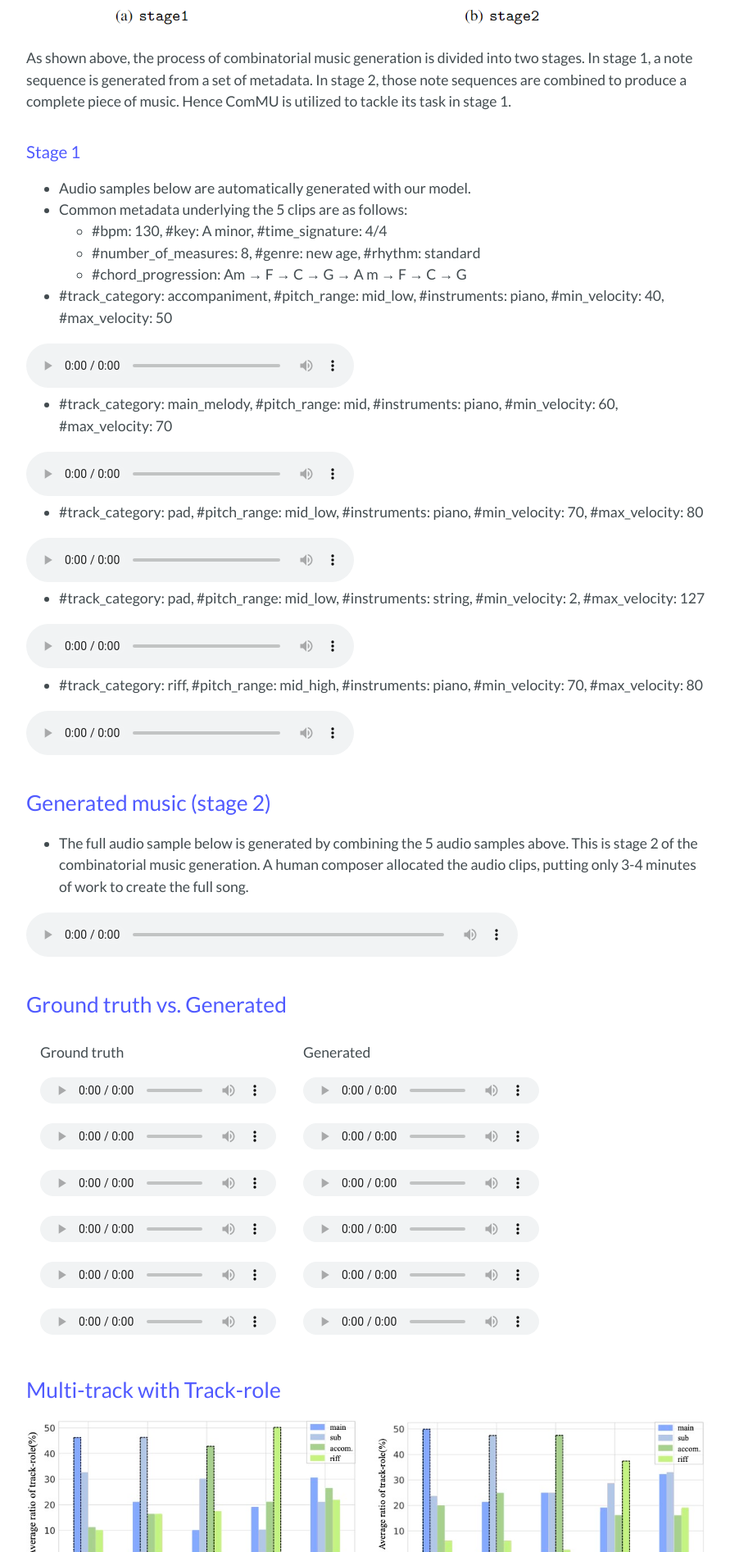
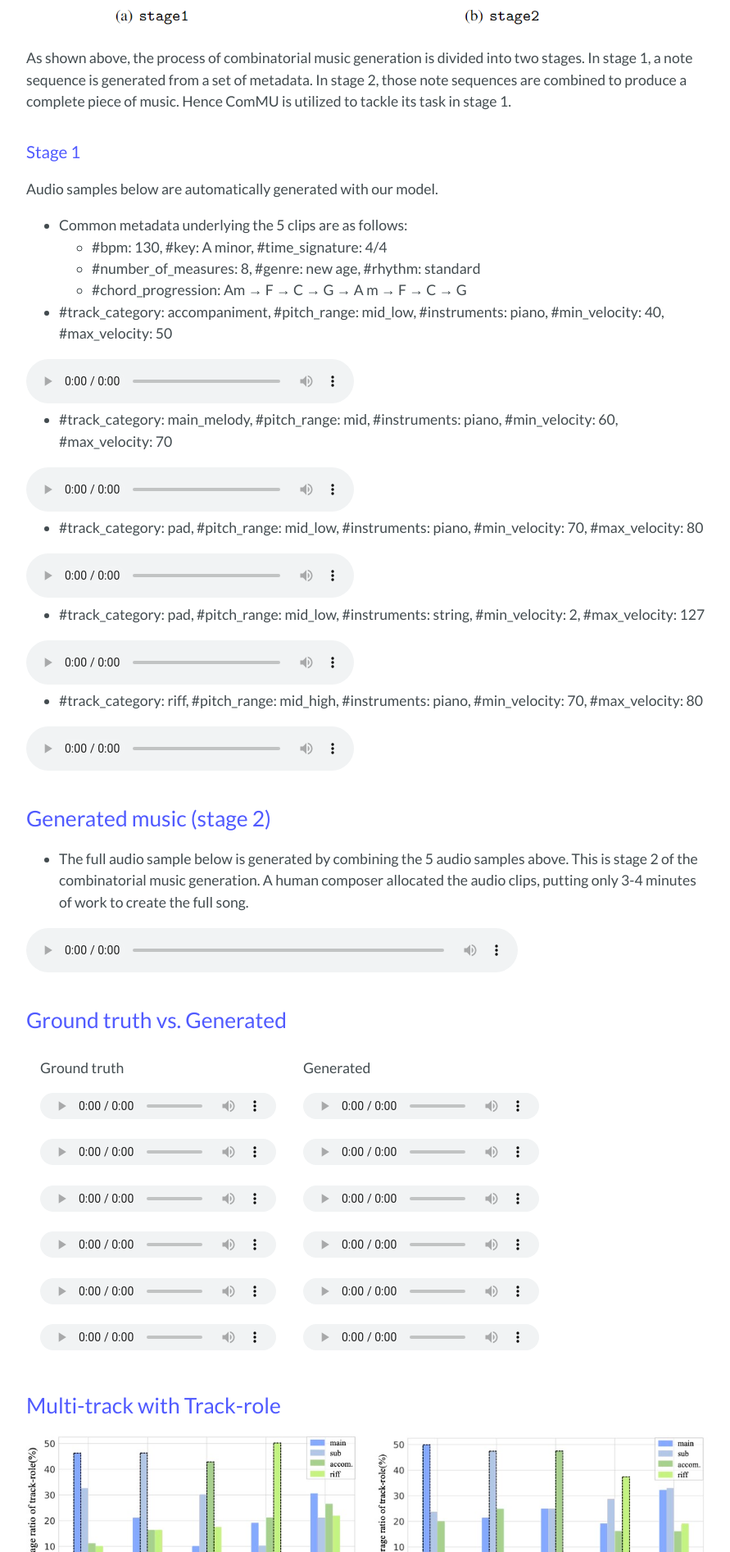
Before and after one commit to POZAlabs/ComMU, a Jekyll site: the page built from index.md, in a window 1280 px wide. Shown: the part 2483-4376 px from the top of the page at 82% size, without its empty margins (192-1083 px from the left). Built offline with Jekyll 4.4.1, drawn with Linux system fonts in a browser that asks for light colours; our own code applies the rules of GitHub Pages for plain Markdown files.

```diff
--- a/index.md
+++ b/index.md
@@ -46,8 +46,7 @@ As shown above, the process of combinatorial music generation is divided into tw
 
 
 ### Stage 1
-
- - Audio samples below are automatically generated with our model.
+Audio samples below are automatically generated with our model.
  - Common metadata underlying the 5 clips are as follows:
       -  #bpm: 130, #key: A minor, #time_signature: 4/4
       -  #number_of_measures: 8, #genre: new age, #rhythm: standard
```
